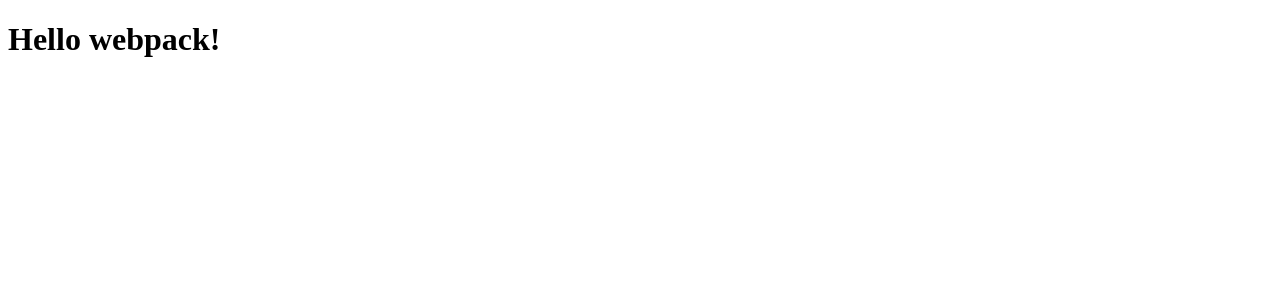
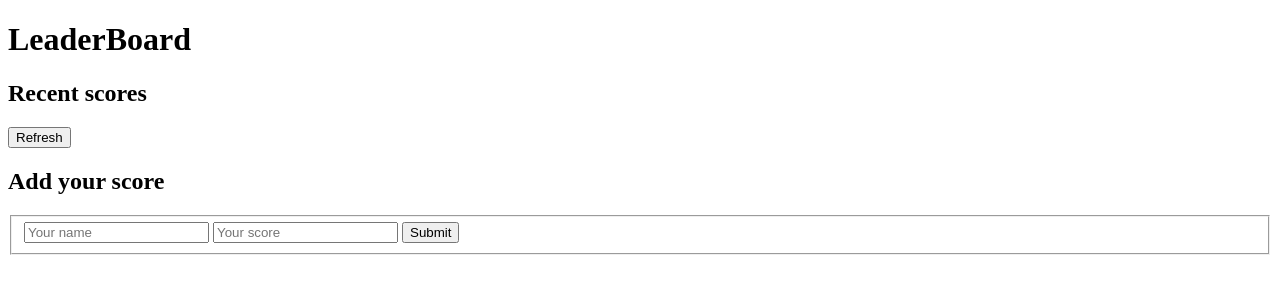
Before and after one commit to Wineshuga/leaderboard, a website: page src/index.html in a window 1280 px wide. Drawn offline with Linux system fonts and the light colour scheme.

Commit message:
Add html structure

```diff
--- a/src/index.html
+++ b/src/index.html
@@ -3,9 +3,25 @@
 <head>
     <meta charset="UTF-8">
     <meta name="viewport" content="width=device-width, initial-scale=1.0">
-    <title>Wbpack Exercise</title>
+    <title>LeaderBoard</title>
 </head>
 <body>
-    <h1>Hello webpack!</h1>
+    <header>
+        <h1>LeaderBoard</h1>
+    </header>
+    <main>
+        <section class="lists">
+            <h2>Recent scores</h2>
+            <button type="button">Refresh</button>
+        </section>
+        <form>
+            <h2>Add your score</h2>
+            <fieldset>
+                <input type="text" name="your-name" id="your-name" placeholder="Your name">
+                <input type="number" name="your-score" id="your-score" placeholder="Your score">
+                <input type="button" value="Submit">
+            </fieldset>
+        </form>
+    </main>
 </body>
 </html>
```
